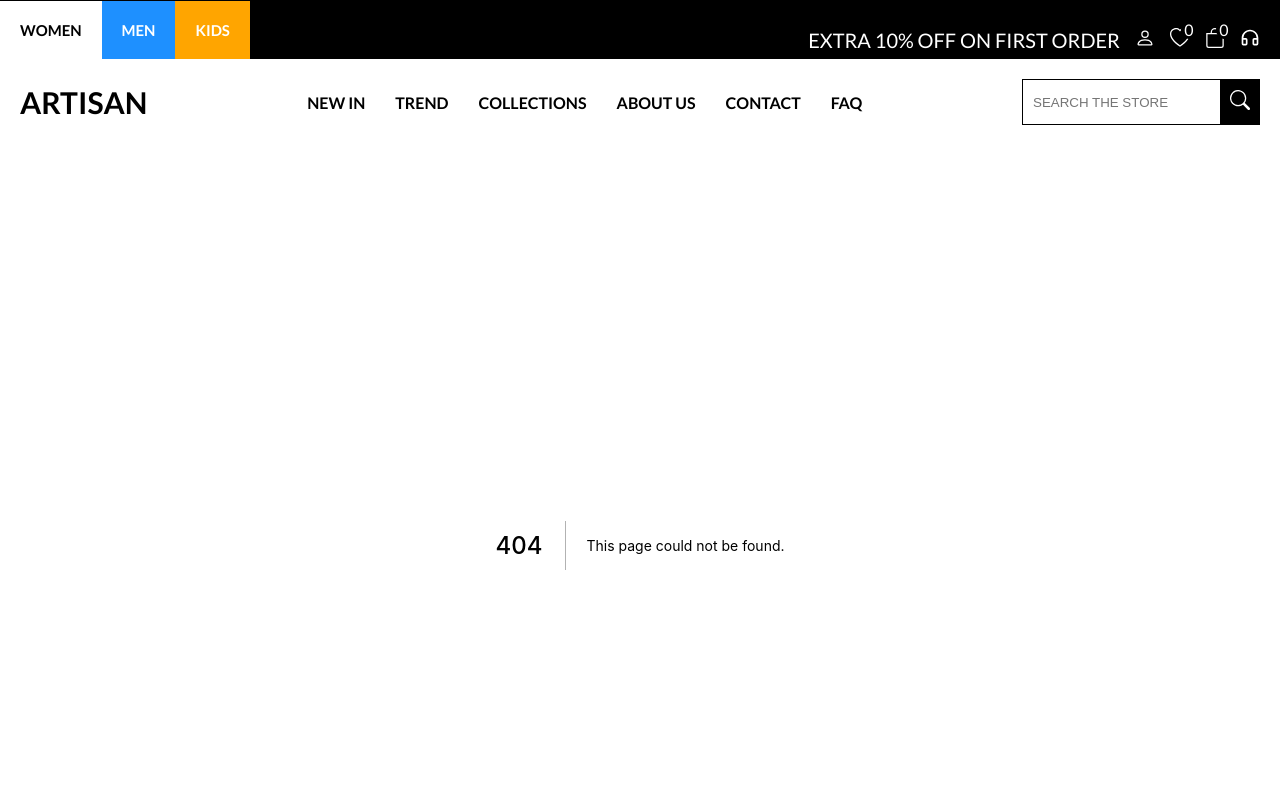
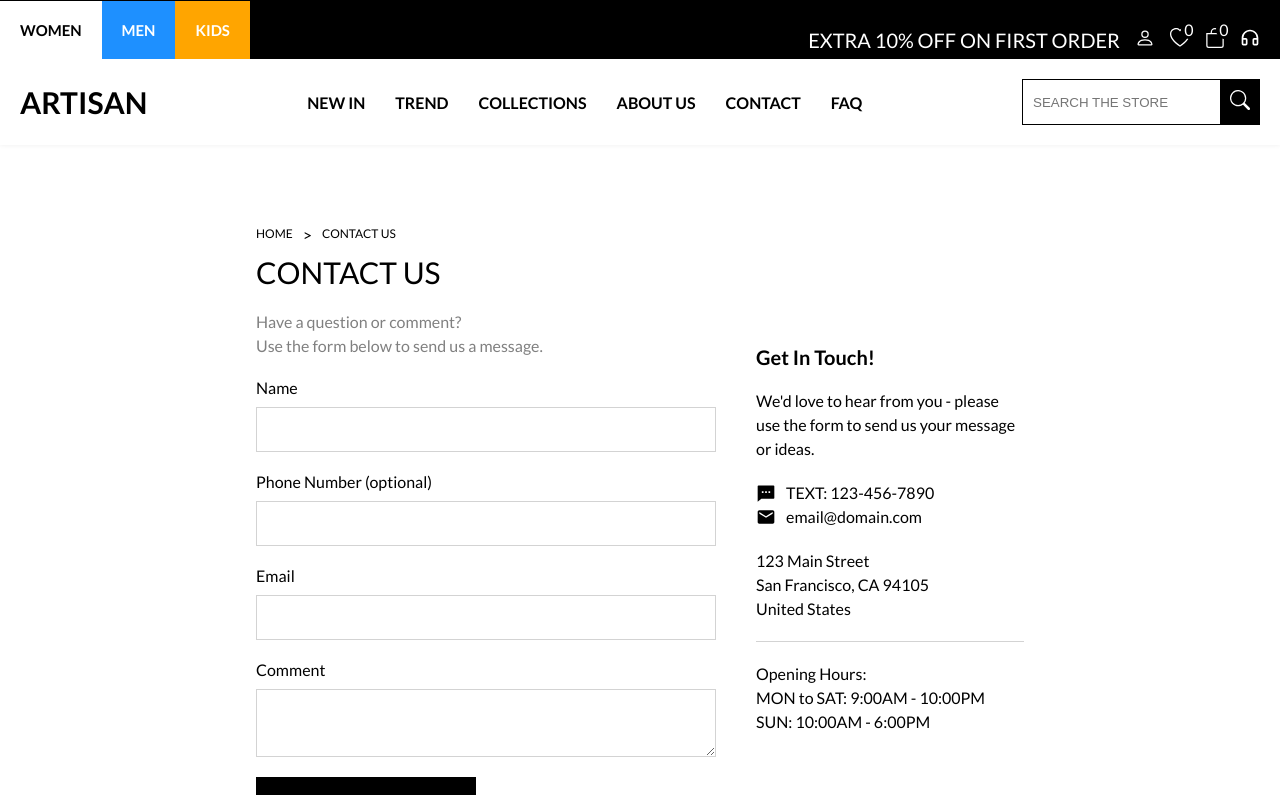
Before and after one commit to CoreyRobinsonDev/ecommerce, a Next.js app: page /contact in a window 1280 px wide. Before the commit this address had no page. Shown: the top 795 px of the page. Built offline with nearby package versions, Linux system fonts and the light colour scheme.

Commit message:
added contacts page

```diff
--- a/components/Footer.tsx
+++ b/components/Footer.tsx
@@ -27,7 +27,7 @@ const Footer = () => {
         <li><Link href="https://www.pinterest.com/" target="_blank" rel="noreferrer"><a className={`${styles.socials_list__item} ${styles["--pinterest"]}`}><FaPinterestP/></a></Link></li>
         <li><Link href="https://www.youtube.com/" target="_blank" rel="noreferrer"><a className={`${styles.socials_list__item} ${styles["--youtube"]}`}><BsYoutube /></a></Link></li>
       </ul>
-      <small className={styles.copyright}>&#169; 2022 Artisan, Inc. All rights reserved.</small>
+      <small className={styles.copyright}>&#169; 2022 Artisan, Inc. All rights reserved. This is a non-functional front-end theme showcase. <Link href="https://github.com/CoreyRobinsonDev/ecommerce" target="_blank" rel="nonreferrer">{"<View Code>"}</Link></small>
     </div>
     <div className={styles.links_container}>
       <div className={styles.links_child}>
@@ -58,7 +58,7 @@ const Footer = () => {
           <li><Link href="#"><a className={`${styles.links_list__item} ${FX.hover}`}>Search Term</a></Link></li>
           <li><Link href="#"><a className={`${styles.links_list__item} ${FX.hover}`}>Advanced Search</a></Link></li>
           <li><Link href="#"><a className={`${styles.links_list__item} ${FX.hover}`}>Orders & Returns</a></Link></li>
-          <li><Link href="#"><a className={`${styles.links_list__item} ${FX.hover}`}>Contact Us</a></Link></li>
+          <li><Link href="/contact"><a className={`${styles.links_list__item} ${FX.hover}`}>Contact Us</a></Link></li>
           <li><Link href="#"><a className={`${styles.links_list__item} ${FX.hover}`}>Store Locations</a></Link></li>
         </ul>
       </div>
--- a/components/Navbar.tsx
+++ b/components/Navbar.tsx
@@ -44,7 +44,7 @@ const Navbar = () => {
           onHoverEnd={() => setTimeout(() => setCollectionsActive(false), 300)}
         ><Link href="#"><a className={`${styles.bottom__item} ${FX.hover}`}>COLLECTIONS</a></Link></motion.li>
         <li><Link href="/about-us"><a className={`${styles.bottom__item} ${FX.hover}`}>ABOUT US</a></Link></li>
-        <li><Link href="#"><a className={`${styles.bottom__item} ${FX.hover}`}>CONTACT</a></Link></li>
+        <li><Link href="/contact"><a className={`${styles.bottom__item} ${FX.hover}`}>CONTACT</a></Link></li>
         <li><Link href="#"><a className={`${styles.bottom__item} ${FX.hover}`}>FAQ</a></Link></li>
       </ul>
       <SearchBar />
--- /dev/null
+++ b/pages/contact.tsx
@@ -0,0 +1,68 @@
+import Head from "next/head";
+import Link from "next/link";
+import { RiMessage2Fill } from "react-icons/ri";
+import { MdEmail } from "react-icons/md";
+
+import styles from "../styles/contact.module.css";
+import FX from "../styles/FX.module.css";
+
+const Contact = () => {
+  return <>
+    <Head>
+      <title>Artisan | Contact Us</title>
+    </Head>
+
+    <main className={styles.container}>
+      <section className={styles.form_section}>
+        <span className={styles.breadcrumbs}>
+          <Link href="/"><a className={FX.hover}>HOME</a></Link>
+          <span>{">"}</span>
+          <Link href="/contact"><a className={FX.hover}>CONTACT US</a></Link>
+      </span>
+        <h1>CONTACT US</h1>
+        <p className={styles.questions}>Have a question or comment?</p>
+        <p className={styles.questions}>Use the form below to send us a message.</p>
+        <form className={styles.form}>
+          <label className={styles.label}>
+            <span>Name</span>
+            <input className={styles.input} type="text" required />
+          </label>
+          <label className={styles.label}>
+            <span>Phone Number (optional)</span>
+            <input className={styles.input} type="tel" />
+          </label>
+          <label className={styles.label}>
+            <span>Email</span>
+            <input className={styles.input} type="email" required />
+          </label>
+          <label className={styles.label}>
+            <span>Comment</span>
+            <textarea className={styles.input} required />
+          </label>
+          <button className={styles.form__submit} type="submit">SUBMIT CONTACT</button>
+        </form>
+      </section>
+      <section className={styles.info_section}>
+        <div className={styles.info_container}>
+          <h2>Get In Touch!</h2>
+          <p>We&#39;d love to hear from you - please use the form to send us your message or ideas.</p>
+          <div>
+            <p className={styles.contact_info}><RiMessage2Fill size={20} />TEXT: 123-456-7890</p>
+            <p className={styles.contact_info }><MdEmail size={20} />email@domain.com</p>
+          </div>
+          <div>
+            <p>123 Main Street</p>
+            <p>San Francisco, CA 94105</p>
+            <p>United States</p>
+          </div>
+        </div>
+        <div>
+          <p>Opening Hours:</p>
+          <p>MON to SAT: 9:00AM - 10:00PM</p>
+          <p>SUN: 10:00AM - 6:00PM</p>
+        </div>
+      </section>
+    </main>
+  </>
+}
+export default Contact;
--- /dev/null
+++ b/styles/contact.module.css
@@ -0,0 +1,111 @@
+.container {
+  display: flex;
+  flex-wrap: wrap;
+  justify-content: center;
+  gap: 4rem;
+  width: 60vw;
+  margin: 8rem auto;
+}
+
+.form_section {
+  flex: 1 1 35vw;
+}
+
+.info_section {
+  flex: 1 1 20vw;
+}
+
+.container p {
+  line-height: 1.5;
+}
+
+.questions {
+  color: gray;
+}
+
+.container h1 {
+  font-weight: normal;
+  font-size: 3rem;
+  margin-bottom: 2rem;
+}
+
+.breadcrumbs {
+  display: flex;
+  align-items: center;
+  gap: 1rem;
+  margin-bottom: 1rem;
+}
+.breadcrumbs a {
+  color: black;
+  font-size: 1.2rem;
+}
+
+.form {
+  display: flex;
+  flex-direction: column;
+  align-items: flex-start;
+  gap: 2rem;
+  margin: 2rem 0;
+}
+
+.label {
+  display: flex;
+  flex-direction: column;
+  gap: 1rem;
+  width: 100%;
+}
+
+.input {
+  width: 100%;
+  font-size: 2rem;
+  padding: 1rem 2rem;
+  resize: vertical;
+  border: 1px solid lightgray;
+  outline: none;
+}
+
+.form__submit {
+  padding: 1.5rem 4rem;
+  background-color: black;
+  color: white;
+  border: 1px solid transparent;
+  transition: var(--transition);
+}
+
+.form__submit:hover, .form__submit:focus {
+  background-color: white;
+  color: black;
+  border: 1px solid black;
+}
+
+.info_container {
+  display: flex;
+  flex-direction: column;
+  gap: 2rem;
+  margin: 10rem 0 2rem 0;
+  padding: 2rem 0;
+  border-bottom: 1px solid lightgray;
+  width: 100%;
+}
+
+.info_container h2 {
+  font-size: 2rem;
+}
+
+.contact_info {
+  display: flex;
+  align-items: center;
+  gap: 1rem;
+}
+
+
+
+@media only screen and (max-width: 920px) {
+  .container{
+    width: 90vw;
+  }
+
+  .form_section {
+    flex: 1 90vw;
+  }
+}
--- a/styles/navbar.module.css
+++ b/styles/navbar.module.css
@@ -1,3 +1,7 @@
+.container {
+  box-shadow: 0 0 5px 0 #eee;
+}
+
 .nav__top_container {
   display: flex;
   justify-content: space-between;
```
